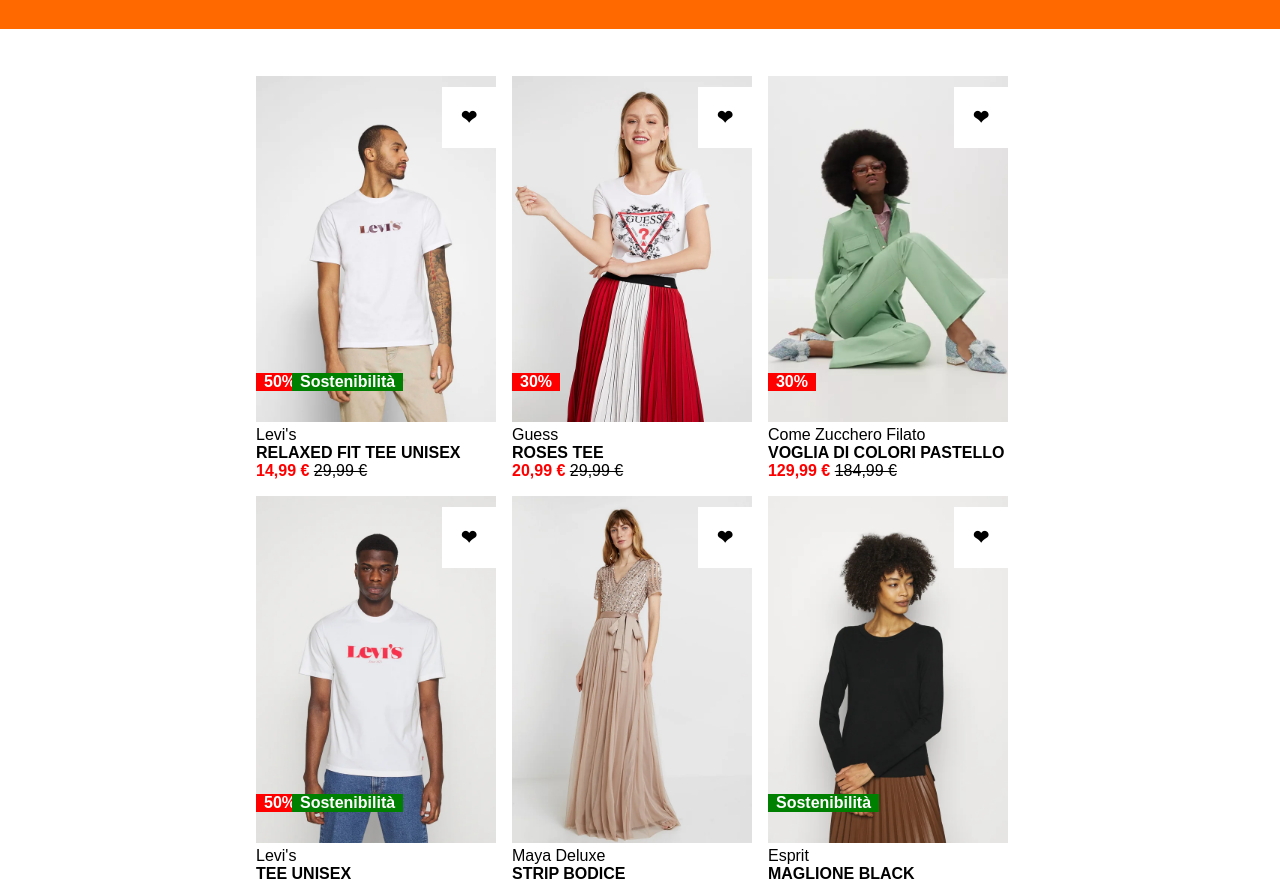
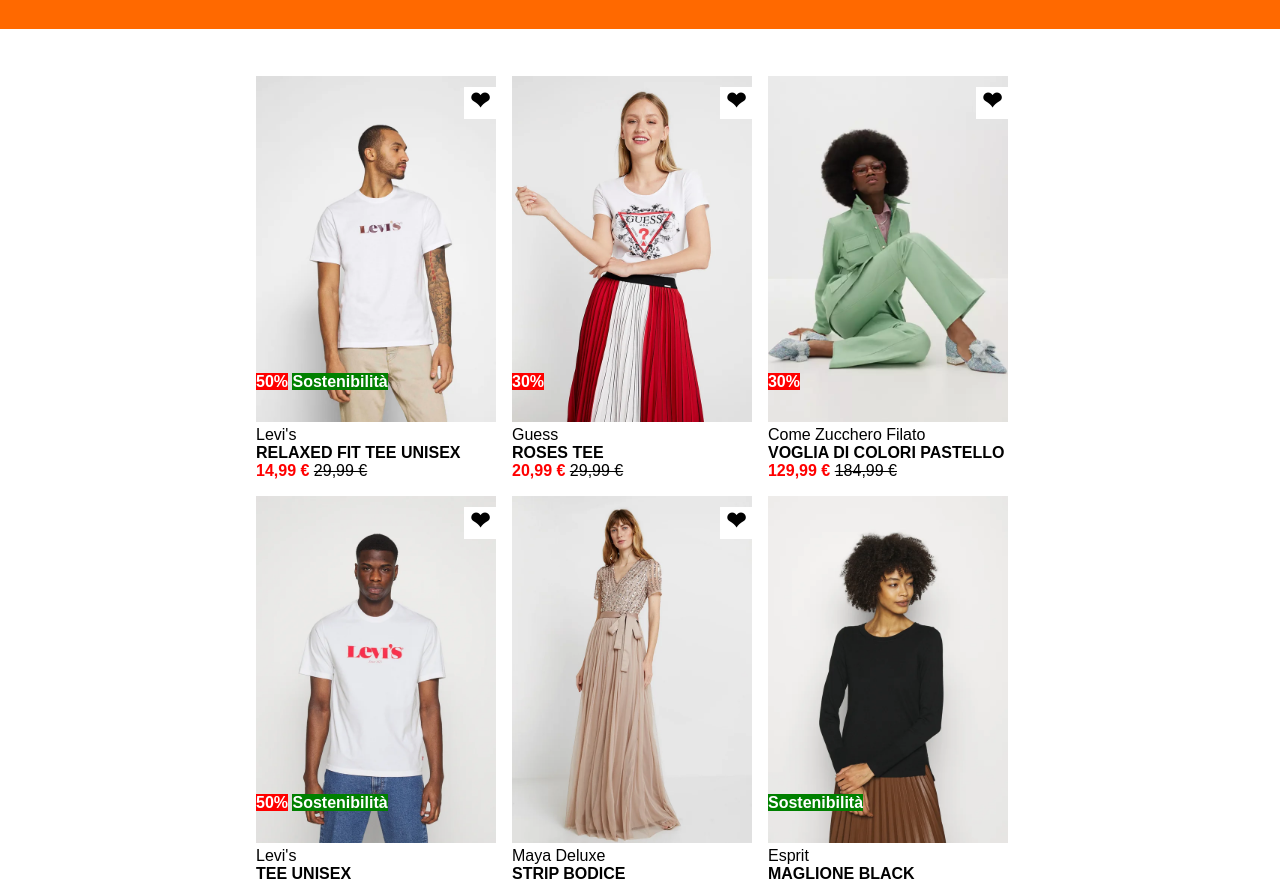
Before and after one commit to Marcosshyguy/html-css-boolando, a plain HTML site: page index.html in a window 1280 px wide. Shown: the part 84-964 px from the top of the page. Drawn offline with Linux system fonts and the light colour scheme.

Commit message:
modified heasrt box and add a wrapper class called .banner

```diff
--- a/css/style.css
+++ b/css/style.css
@@ -40,6 +40,14 @@
 
 .red{
     color: red;
+}
+
+.bg-red{
+    background-color: red;
+}
+
+.bg-green{
+    background-color: green;
 }
 
 .line-tr{
@@ -111,38 +119,29 @@
     display: none;
 }
 
-#discount{
-    background-color: red;
-    padding: 0 .5em;
 
-    position: absolute;
+.banner{
+    position:absolute;
     bottom:10%;
     left:0;
-}
-
-.sustainability{
-    background-color: green;
-    padding: 0 .5em;
-
-    position: absolute;
-    bottom:10%;
-    left: 15%;
-}
-
-.sustain2{
-    position: absolute;
-    left: 0;
 }
 
 #heart{
     background-color: white;
     color: black;
-    font-size:1.2rem;
-    padding: 1em;
+    font-size:1.5rem;
+    height: 2rem;
+    width: 2rem;
+    text-align: center;
+    vertical-align: middle;
 
     position: absolute;
     right: 0;
     top: 3%;
+}
+
+#heart:hover{
+    color:red;
 }
 
 /* footer */
--- a/index.html
+++ b/index.html
@@ -41,10 +41,13 @@
                 <div class="photo-container">
                     <img class="front-image" src="img/1.webp" alt="first model">
                     <img src="img/1b.webp" alt="">
-                    <span id="discount">50%</span>  <!--maybe create a div with disc and sost ids-->
-                    <span class="sustainability">Sostenibilità</span>
+                    <div class="banner">
+                        <span class="bg-red">50%</span>
+                        <span class="bg-green">Sostenibilità</span>
+                    </div>
                     <span id="heart">&#10084;</span>
                 </div>
+
                 <div class="description-container">
                     <div>Levi's</div>
                     <div class="bold">RELAXED FIT TEE UNISEX</div>
@@ -58,8 +61,9 @@
                 <div class="photo-container">
                     <img class="front-image" src="img/2.webp" alt="second model">
                     <img src="img/2b.webp" alt="">
-                    <span id="discount">30%</span>  <!--maybe create a div with disc and sost ids-->
-                    <!-- <span id="sustainability">Sostenibilità</span> -->
+                    <div class="banner">
+                        <span class="bg-red">30%</span>
+                    </div>
                     <span id="heart">&#10084;</span>
                 </div>
                 <div class="description-container">
@@ -75,8 +79,9 @@
                 <div class="photo-container">
                     <img class="front-image" src="img/3 1.webp" alt="third model">
                     <img src="img/3b 1.webp" alt="">
-                    <span id="discount">30%</span>  <!--maybe create a div with disc and sost ids-->
-                    <!-- <span id="sustainability">Sostenibilità</span> -->
+                    <div class="banner">
+                        <span class="bg-red">30%</span>
+                    </div>
                     <span id="heart">&#10084;</span>
                 </div>
                 <div class="description-container">
@@ -92,8 +97,10 @@
                 <div class="photo-container">
                     <img class="front-image" src="img/4.webp" alt="fourth model">
                     <img src="img/4b.webp" alt="">
-                    <span id="discount">50%</span>  <!--maybe create a div with disc and sost ids-->
-                    <span class="sustainability">Sostenibilità</span>
+                    <div class="banner">
+                        <span class="bg-red">50%</span>
+                        <span class="bg-green">Sostenibilità</span>
+                    </div>
                     <span id="heart">&#10084;</span>
                 </div>
                 <div class="description-container">
@@ -109,8 +116,6 @@
                 <div class="photo-container">
                     <img class="front-image" src="img/5.webp" alt="fifth model">
                     <img src="img/5b.webp" alt="">
-                    <!-- <span id="discount">50%</span>  maybe create a div with disc and sost ids -->
-                    <!-- <span id="sustainability">Sostenibilità</span> -->
                     <span id="heart">&#10084;</span>
                 </div>
                 <div class="description-container">
@@ -125,9 +130,9 @@
                 <div class="photo-container">
                     <img class="front-image" src="img/6.webp" alt=" model">
                     <img src="img/6b.webp" alt="">
-                    <!-- <span id="discount">50%</span>  maybe create a div with disc and sost ids -->
-                    <span class="sustainability sustain2">Sostenibilità</span>
-                    <span id="heart">&#10084;</span>
+                    <div class="banner">
+                        <span class="bg-green">Sostenibilità</span>
+                    </div>
                 </div>
                 <div class="description-container">
                     <div>Esprit</div>
```
